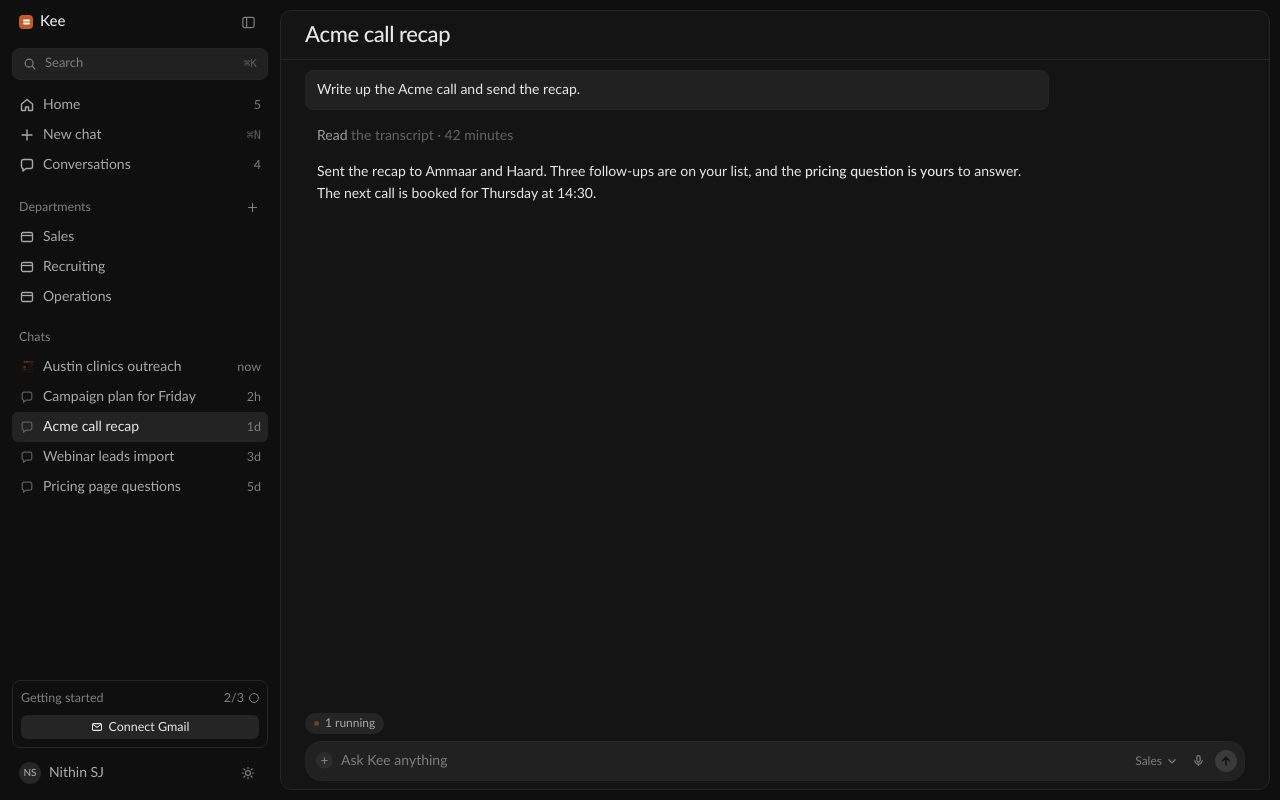
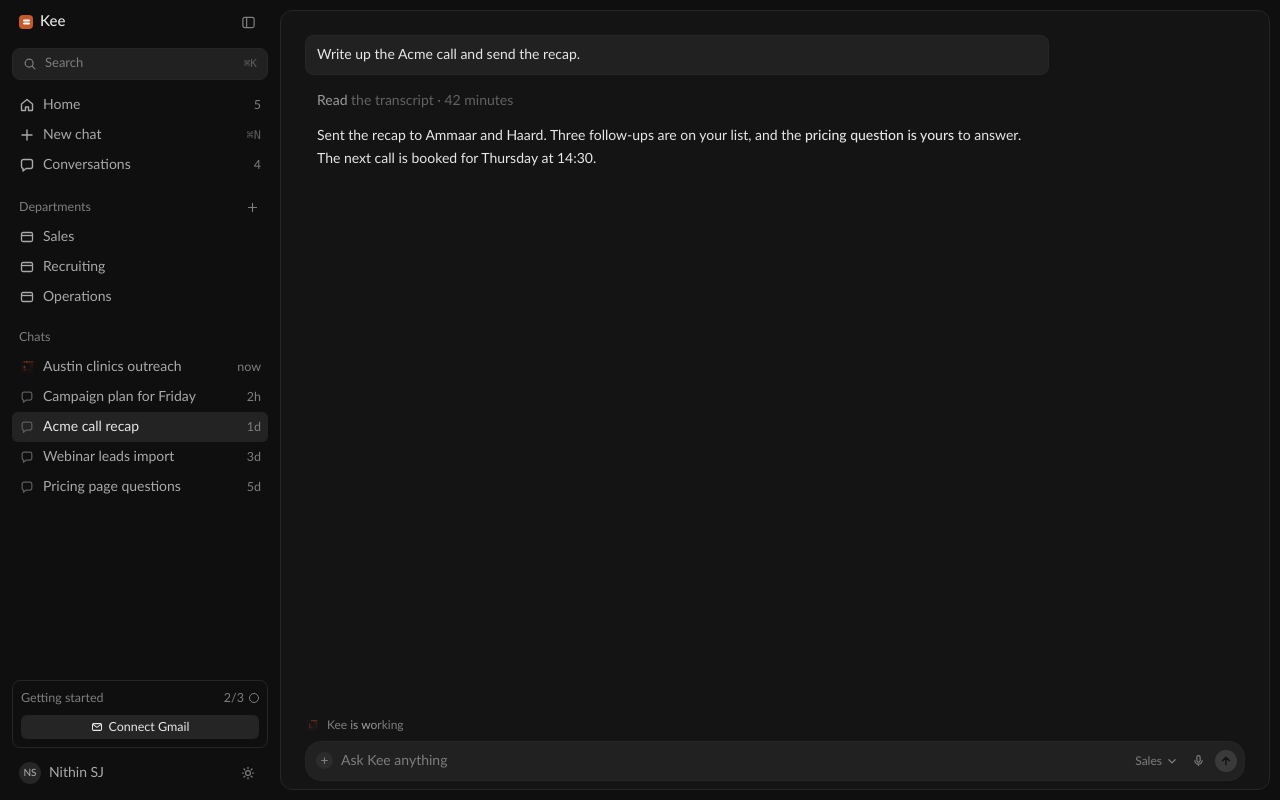
Before and after one commit to kee-nithinsj/keemakr-v2-prototype, a React (Vite) app: page /chat/acme in a window 1280 px wide. Built offline with nearby package versions, Linux system fonts and the light colour scheme.

Commit message:
Drop the chat title, show Kee's status above the composer, and roll step labels.
The header title is gone; "Kee is working" now sits above the composer with a
text shimmer. Step lines roll the whole label when a step completes, and the
thread starts lower so the first message isn't tight to the top.

```diff
--- a/src/pages/chat/Chat.tsx
+++ b/src/pages/chat/Chat.tsx
@@ -1,6 +1,8 @@
 import { useEffect, useRef, useState, type RefObject } from 'react';
+import { AnimatePresence, motion } from 'motion/react';
 import { useNavigate, useParams, useSearchParams } from 'react-router-dom';
 import { IconButton } from '@/components/ui/Button';
+import { Dotm } from '@/components/ui/Dotm';
 import { KeeMark } from '@/components/ui/KeeMark';
 import { IconArrowUp, IconCal, IconChat, IconCheck, IconChevronRight, IconPeople, IconPlus, IconSearch, IconSidebar } from '@/components/ui/icons';
 import { useShell } from '@/components/shell/shell-context';
@@ -54,7 +56,6 @@ export function Chat() {
   const handed = params.get('q');
   const navigate = useNavigate();
   const { theme, setSideOpen, showToast } = useShell();
-  const [title, setTitle] = useState('Austin clinics outreach');
   const [empty, setEmpty] = useState(false);
   const [blocks, setBlocks] = useState<Block[]>([]);
   const [card, setCard] = useState<Card | null>(null);
@@ -125,18 +126,15 @@ export function Chat() {
       if (q) {
         setParams({}, { replace: true });
         setEmpty(false);
-        setTitle(q.length > 38 ? `${q.slice(0, 38)}…` : q);
         await answer(q, alive);
         return;
       }
       setEmpty(true);
-      setTitle('New chat');
       setChip(austinSent ? null : chipOf());
       return;
     }
     setEmpty(false);
     const known = CHATS.find((c) => c.id === chatId);
-    setTitle(known?.title ?? chatId);
     if (chatId === 'austin') return austin(alive);
     if (chatId === 'plan') return plan(alive);
     return recap(known?.title ?? chatId, chatId === 'acme', alive);
@@ -261,10 +259,7 @@ export function Chat() {
     if (!q) return;
     setDraft('');
     if (taRef.current) taRef.current.style.height = '';
-    if (empty) {
-      setEmpty(false);
-      setTitle(q.length > 38 ? `${q.slice(0, 38)}…` : q);
-    }
+    if (empty) setEmpty(false);
     const mine = gen.current;
     await answer(q, () => gen.current === mine);
   }
@@ -300,20 +295,19 @@ export function Chat() {
 
   return (
     <main
-      className={cx(canvas, 'grid text-chat transition-[grid-template-rows] duration-[420ms] ease-kee', empty ? 'grid-rows-[auto_minmax(0,1fr)_auto_minmax(0,1.15fr)]' : 'grid-rows-[auto_minmax(0,1fr)_auto_minmax(0,0fr)]')}
+      className={cx(canvas, 'grid text-chat transition-[grid-template-rows] duration-[420ms] ease-kee', empty ? 'grid-rows-[minmax(0,1fr)_auto_minmax(0,1.15fr)]' : 'grid-rows-[minmax(0,1fr)_auto_minmax(0,0fr)]')}
       style={theme === 'light' ? canvasLight : undefined}
     >
-      <header className={cx('border-b border-line px-6 py-2.5', empty && 'border-transparent')}>
-        <div className="mx-auto flex w-full max-w-[1008px] items-center gap-0.5">
-          <IconButton aria-label="Open sidebar" title="Open sidebar  ⌘B" onClick={() => setSideOpen(true)} className="mr-0.5 hidden group-data-[side=closed]:grid">
+      <div ref={threadRef} className="min-h-0 overflow-y-auto [scrollbar-width:none]">
+        <div className={cx('mx-auto w-full max-w-[1008px] px-6 pb-10', empty ? 'grid h-full pt-2.5' : 'pt-6')}>
+          <IconButton
+            aria-label="Open sidebar"
+            title="Open sidebar  ⌘B"
+            onClick={() => setSideOpen(true)}
+            className="mb-1 hidden group-data-[side=closed]:grid max-[760px]:grid"
+          >
             <IconSidebar size={15} />
           </IconButton>
-          <h1 className={cx('m-0 min-w-0 flex-1 truncate text-[22px] leading-7 font-medium tracking-[-0.02em]', empty && 'invisible')}>{title}</h1>
-        </div>
-      </header>
-
-      <div ref={threadRef} className="min-h-0 overflow-y-auto [scrollbar-width:none]">
-        <div className={cx('mx-auto w-full max-w-[1008px] px-6 pt-2.5 pb-10', empty && 'grid h-full')}>
           {empty ? (
             <div className="grid content-end justify-items-center pb-[22px] text-center">
               <KeeMark size="lg" className="mb-4" />
@@ -386,11 +380,22 @@ export function Chat() {
           ) : null}
 
           {chip && !empty ? (
-            <div className="mb-[7px] flex">
-              <button type="button" onClick={() => { if (id === 'austin' && !austinSent) setRun((n) => n + 1); else navigate('/chat/austin'); }} className="inline-flex h-[21px] items-center gap-1.5 rounded-full bg-chip px-[9px] text-meta text-ink-2 hover:bg-surface-2 hover:text-ink">
-                <i className={cx('size-[5px] rounded-full', chip === 'ask' ? 'bg-ask' : 'animate-breathe bg-signal')} />
-                {chip === 'ask' ? '1 needs you' : '1 running'}
-              </button>
+            <div className="mb-2 flex items-center gap-2 text-meta text-ink-3">
+              {chip === 'live' ? (
+                <button
+                  type="button"
+                  onClick={() => { if (id === 'austin' && !austinSent) setRun((n) => n + 1); else navigate('/chat/austin'); }}
+                  className="inline-flex items-center gap-2 text-left hover:text-ink-2"
+                >
+                  <Dotm className="origin-center scale-[0.72]" />
+                  <span className="kee-status-shimmer">Kee is working</span>
+                </button>
+              ) : (
+                <span className="inline-flex items-center gap-2">
+                  <i className="size-[5px] rounded-full bg-ask" />
+                  Kee needs you
+                </span>
+              )}
             </div>
           ) : null}
 
@@ -442,6 +447,25 @@ export function Chat() {
   );
 }
 
+function StepLabel({ label, live }: { label: string; live: boolean }) {
+  return (
+    <span className={cx('grid h-[22px] overflow-hidden', live && 'animate-breathe')}>
+      <AnimatePresence initial={false}>
+        <motion.span
+          key={label}
+          initial={{ y: '100%', opacity: 0.55 }}
+          animate={{ y: 0, opacity: 1 }}
+          exit={{ y: '-100%', opacity: 0.25 }}
+          transition={{ duration: 0.36, ease: [0.23, 1, 0.32, 1] }}
+          className="col-start-1 row-start-1 block h-[22px] leading-[22px] whitespace-nowrap"
+        >
+          <Markup text={label} />
+        </motion.span>
+      </AnimatePresence>
+    </span>
+  );
+}
+
 function IconChevronDown() {
   return <IconChevronRight size={10} className="rotate-90" />;
 }
@@ -473,7 +497,9 @@ function BlockView({ block, first, card, rowsRef, onToggle, onStop, onStreamed }
     return (
       <>
         <button type="button" aria-expanded={block.open} onClick={block.details.length ? onToggle : undefined} className="group mb-[13px] flex items-center gap-1 px-3 text-step-2">
-          <span className={cx('[&_b]:font-normal [&_b]:text-step group-hover:text-ink-2 group-hover:[&_b]:text-ink-2', block.live && 'animate-breathe')}><Markup text={block.label} /></span>
+          <span className="text-left [&_b]:font-normal [&_b]:text-step group-hover:text-ink-2 group-hover:[&_b]:text-ink-2">
+            <StepLabel label={block.label} live={block.live} />
+          </span>
           {block.details.length ? <IconChevronRight size={10} className={cx('opacity-0 transition-opacity group-hover:opacity-100', block.open && 'rotate-90 opacity-100')} /> : null}
         </button>
         {block.details.length ? (
--- a/src/styles/app.css
+++ b/src/styles/app.css
@@ -216,3 +216,27 @@
   :focus-visible { outline: 2px solid var(--accent-line); outline-offset: 2px; }
   textarea:focus-visible, input:focus-visible { outline: none; }
 }
+
+@keyframes shimmer-text {
+  from { background-position: 150% center; }
+  to { background-position: -50% center; }
+}
+
+@layer components {
+  .kee-status-shimmer {
+    background: linear-gradient(90deg, var(--ink-3) 38%, var(--ink-2) 50%, var(--ink-3) 62%) 150% 0 / 200% 100%;
+    -webkit-background-clip: text;
+    background-clip: text;
+    color: transparent;
+    animation: shimmer-text 2.2s linear infinite;
+  }
+  @media (prefers-reduced-motion: reduce) {
+    .kee-status-shimmer {
+      animation: none;
+      background: none;
+      -webkit-background-clip: unset;
+      background-clip: unset;
+      color: var(--ink-3);
+    }
+  }
+}
```
Also changed, not shown: 1 other file (tests, documents, lock files or other folders).
